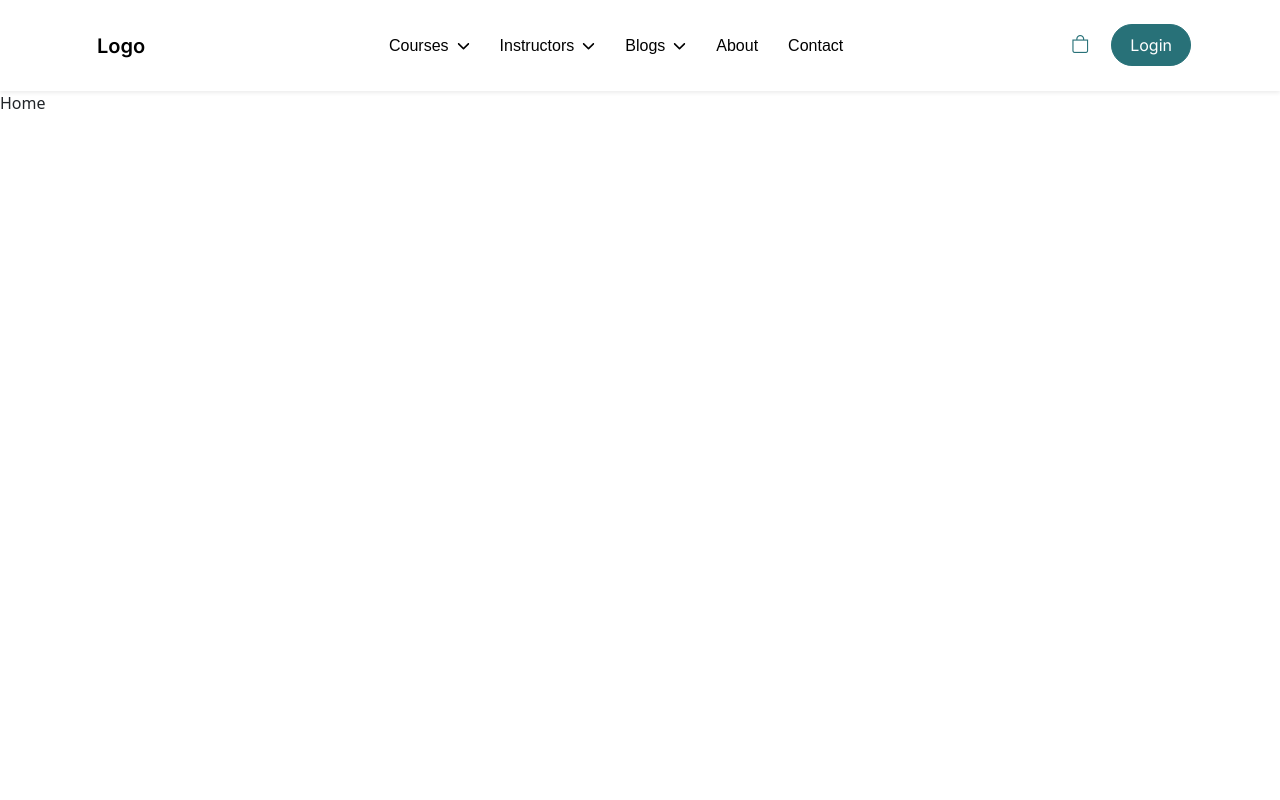
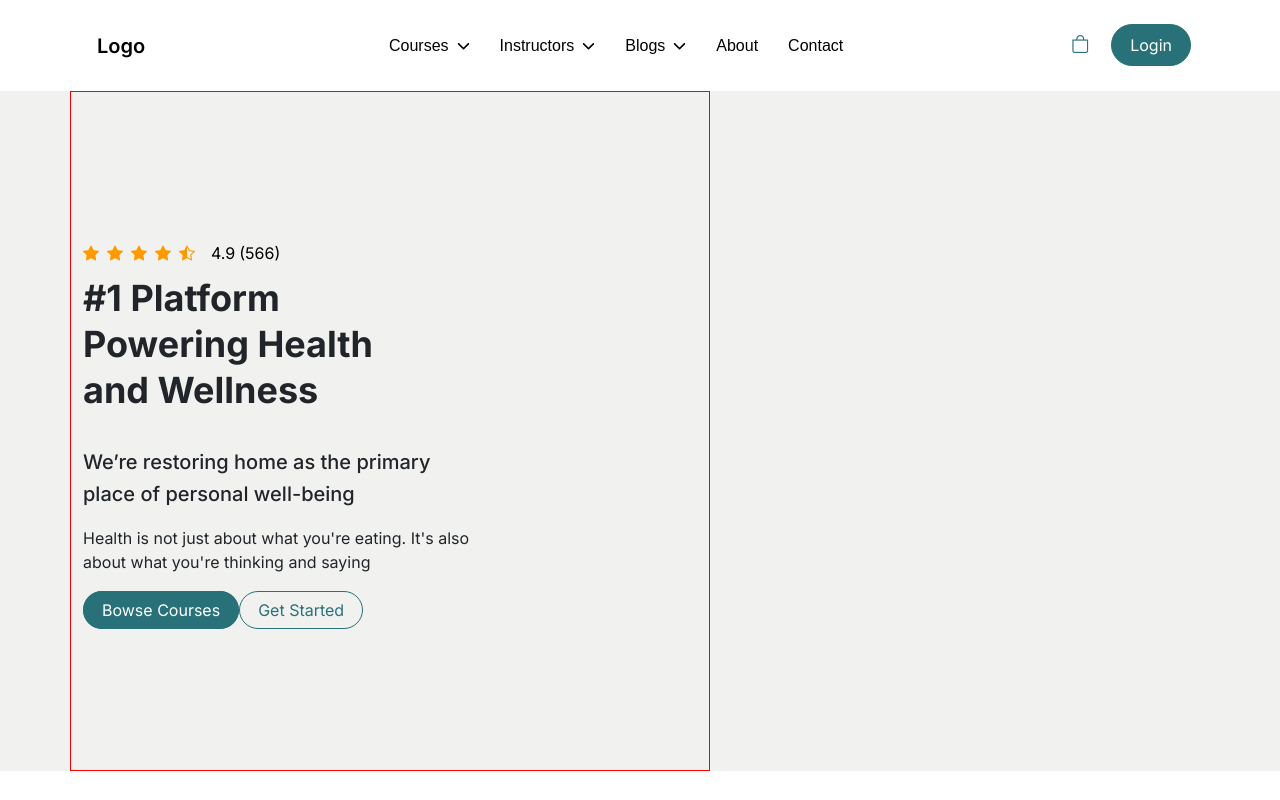
Before and after one commit to mdrubelhossain-me/task-p, a React (Vite) app: page / in a window 1280 px wide. Built offline with nearby package versions, Linux system fonts and the light colour scheme.

Commit message:
btn customized

```diff
--- /dev/null
+++ b/src/Component/Hero/Hero.css
@@ -0,0 +1,51 @@
+
+
+.hero-section{
+    width: 100%;
+    height: 85vh;
+    background-color: #f1f2f0;
+    font-family: "Inter", sans-serif;
+    position: relative;
+}
+.left-side{
+    position: absolute;
+    width: 100%;
+    height: 100%;
+    border: 1px solid red;
+    display: flex;
+    align-items: center;
+}
+.hero-section .rating i{
+    padding-right: 8px;
+    font-size: 16px;
+    color: #ff9900;
+}
+.hero-section .rating span{
+    font-size: 16px;
+    color: #000000;
+}
+.hero-section .review span{
+    font-size: 16px;
+    color: #000000;
+}
+
+.hero-section .title{
+    font-size: 36px;
+    font-weight: 700;
+    line-height: 46px;
+    padding-top: 10px;
+}
+.hero-section h6{
+    font-size: 20px;
+    font-weight:500;
+    padding-top: 25px;
+    line-height: 32px;
+}
+.hero-section p{
+    font-size: 16px;
+    padding-top: 8px;
+    line-height: 24px;
+}
+.hero-section .btn-area{
+    padding-top: 8px;
+}
--- /dev/null
+++ b/src/Component/Hero/Hero.jsx
@@ -0,0 +1,42 @@
+import React from 'react';
+import './Hero.css'
+import { Link } from 'react-router-dom';
+
+const Hero = () => {
+    return (
+        <div className='hero-section'>
+            <div className="container">
+                <div className="row">
+                    <div className="col-lg-6 col-md-6 col-sm-12 left-side">
+                            <div>
+                                <div className="d-flex gap-1">
+                                    <div className="d-flex gap-2 rating">
+                                        <div>
+                                        <i className='bi bi-star-fill'></i>
+                                        <i className='bi bi-star-fill'></i>
+                                        <i className='bi bi-star-fill'></i>
+                                        <i className='bi bi-star-fill'></i>
+                                        <i class="bi bi-star-half"></i>
+                                        </div>
+                                        <span>4.9</span>
+                                    </div>
+                                    <div className='review'>
+                                        <span>(566)</span>
+                                    </div>
+                                </div>
+                                <h2 className='title'>#1 Platform <br /> Powering Health <br /> and Wellness</h2>
+                                <h6>We’re restoring home as the primary <br /> place of personal well-being</h6>
+                                <p>Health is not just about what you're eating. It's also <br /> about what you're thinking and saying</p>
+                            <div className='btn-area'>
+                                <Link to="" className='myBtn'>Bowse Courses</Link>
+                                <Link to="" className='myBtn_2'>Get Started</Link>
+                            </div>
+                            </div>
+                    </div>
+                </div>
+            </div>
+        </div>
+    );
+};
+
+export default Hero;
--- a/src/Component/Home/Home.jsx
+++ b/src/Component/Home/Home.jsx
@@ -1,9 +1,10 @@
 import React from 'react';
+import Hero from '../Hero/Hero';
 
 const Home = () => {
     return (
         <div>
-            Home
+            <Hero/>
         </div>
     );
 };
--- a/src/Component/Navbar/Navbar.css
+++ b/src/Component/Navbar/Navbar.css
@@ -111,7 +111,7 @@ nav .navbar-brand {
         padding-top: 0 !important;
     }
 
-    .myBtn {
+    .r-section .myBtn {
         margin-left: 55px;
         width: 80%;
     }
@@ -169,7 +169,7 @@ nav .navbar-brand {
         padding-top: 0 !important;
     }
 
-    .myBtn {
+    .r-section .myBtn {
         margin-left: 38px;
         width: 80%;
     }
--- a/src/Component/Navbar/Navbar.jsx
+++ b/src/Component/Navbar/Navbar.jsx
@@ -13,7 +13,7 @@ const Navbar = () => {
   };
   return (
     <div>
-      <nav className="navbar navbar-expand-lg shadow-sm">
+      <nav className="navbar navbar-expand-lg">
         <div className="container">
           <Link to="/" className="navbar-brand">
             Logo
```
